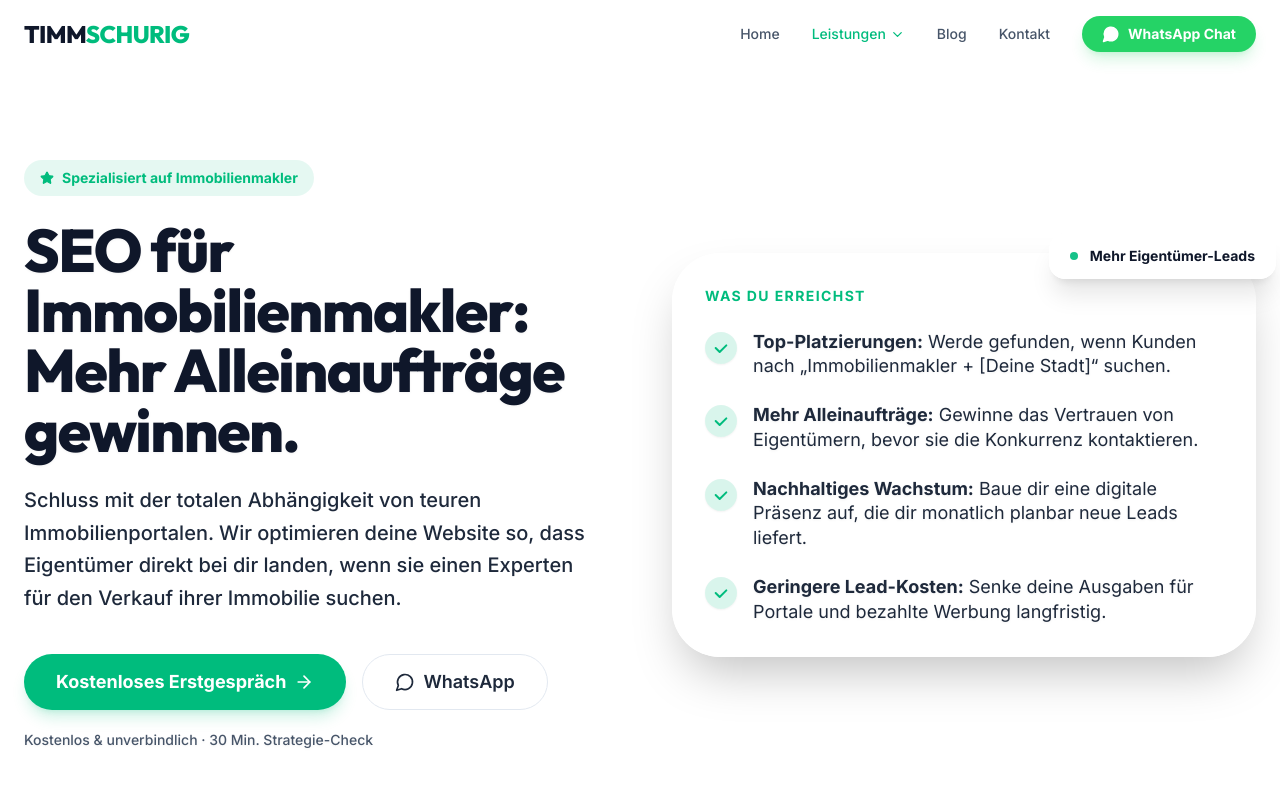
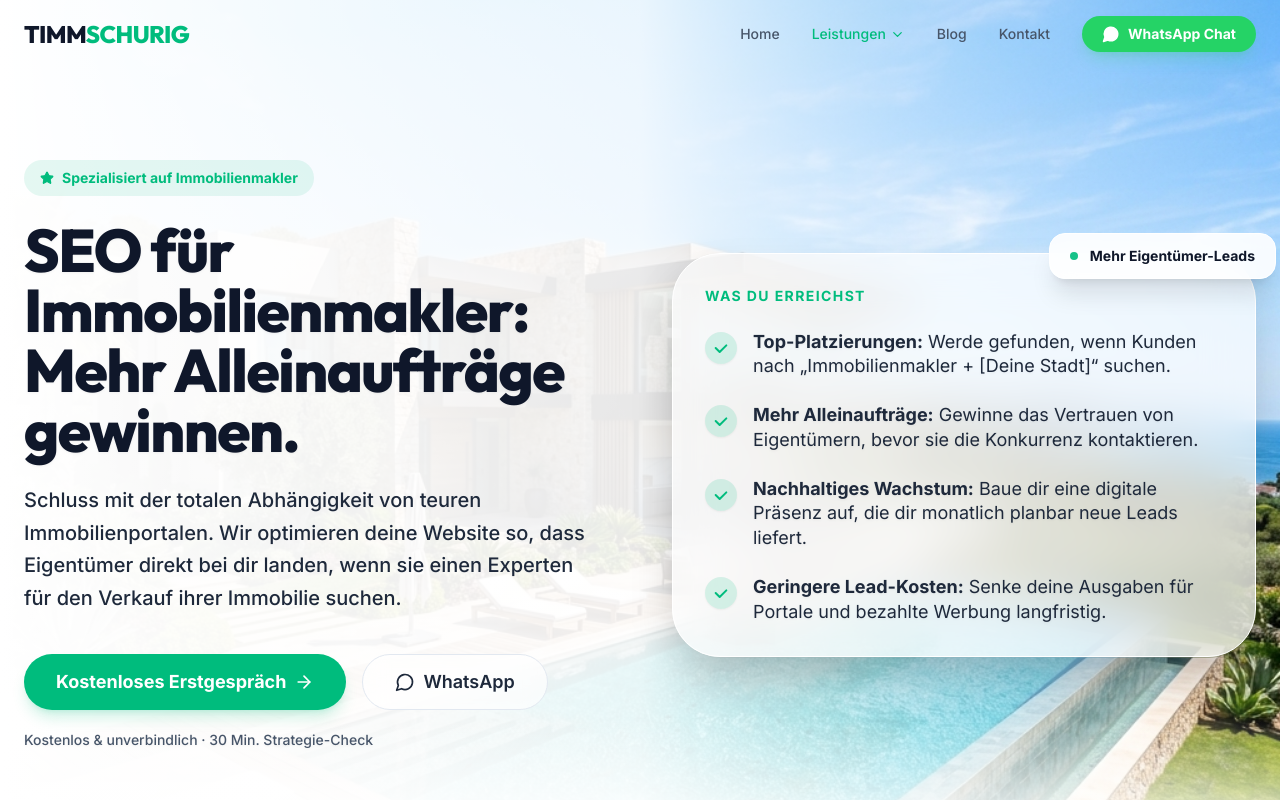
Before and after one commit to timmsug-source/website-linkedin, a Next.js app: page /leistungen/seo-geo/immobilienmakler in a window 1280 px wide. Shown: the top 800 px of the page. Built offline with nearby package versions, Linux system fonts and the light colour scheme.

Commit message:
Fix invisible background image by removing bg-white from section

```diff
--- a/src/components/lp/ImmobilienmaklerSections.tsx
+++ b/src/components/lp/ImmobilienmaklerSections.tsx
@@ -15,7 +15,7 @@ export function MaklerHero() {
 
   return (
     <section
-      className="relative pt-32 lg:pt-40 pb-24 px-6 overflow-hidden bg-white"
+      className="relative pt-32 lg:pt-40 pb-24 px-6 overflow-hidden bg-transparent"
       aria-label="SEO für Immobilienmakler – Hero"
     >
       {/* Background Image with horizontal gradient */}
```
